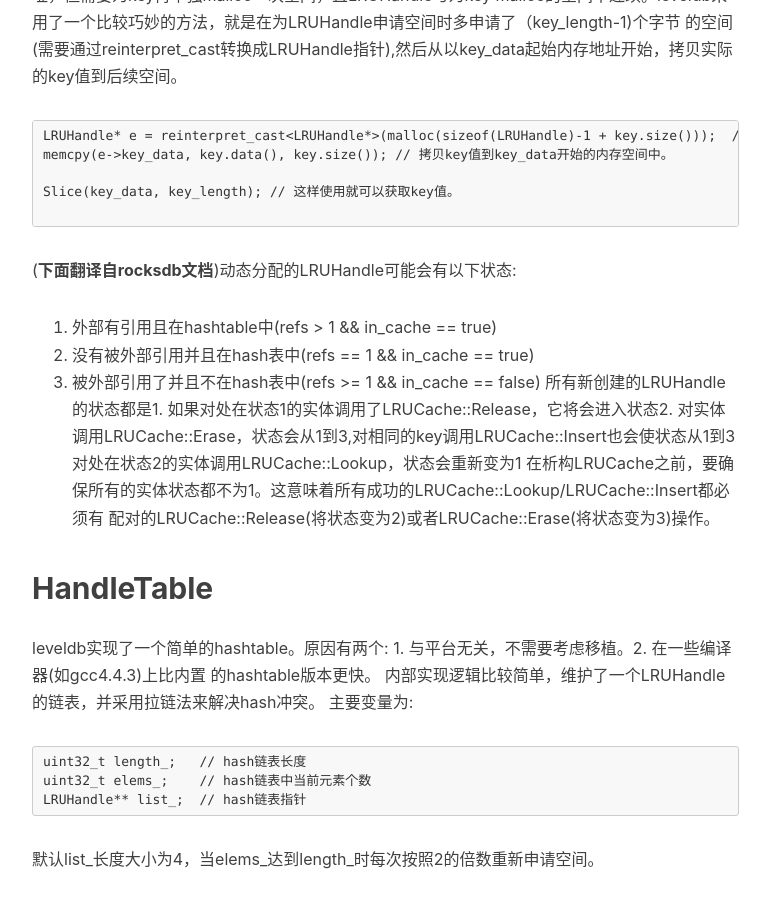
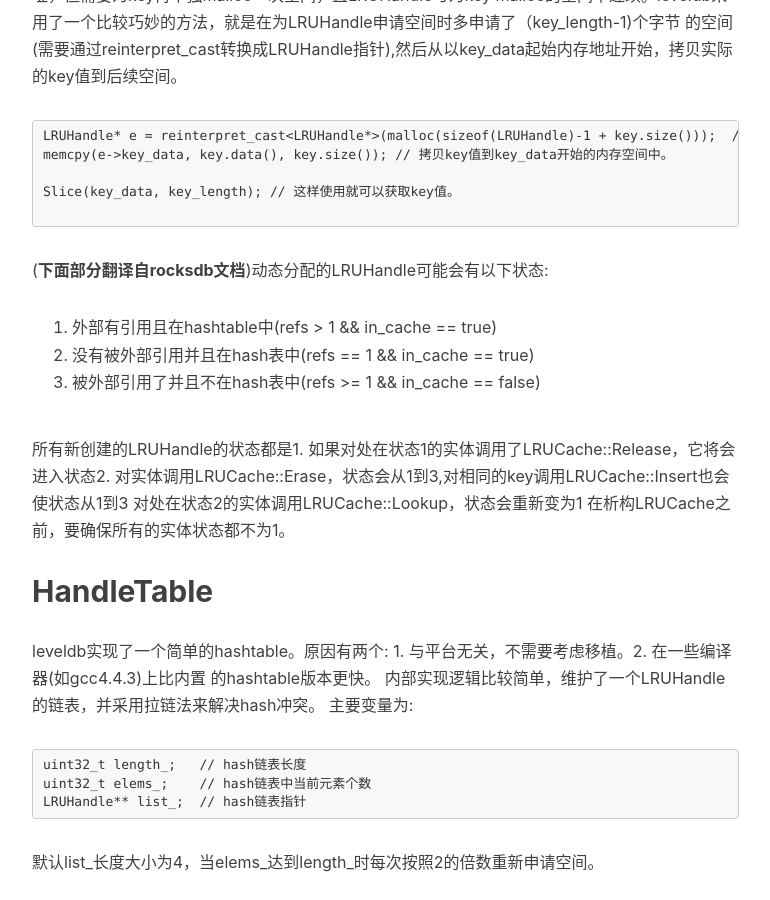
Before and after one commit to gao-xiao-long/gao-xiao-long.github.io, a Jekyll site: the page built from _posts/2016-05-13-leveldb-cache.markdown, in a window 1280 px wide and 900 px high, scrolled down 1415 px. Shown: the whole window, without its empty margins (233-1003 px from the left). Built offline with Jekyll 4.4.1, drawn with Linux system fonts in a browser that asks for light colours; nearby versions of some CDN libraries; comment, search, counter and statistics services are not loaded.

Commit message:
new content

````diff
--- a/_posts/2016-05-13-leveldb-cache.markdown
+++ b/_posts/2016-05-13-leveldb-cache.markdown
@@ -60,15 +60,16 @@ Slice(key_data, key_length); // 这样使用就可以获取key值。
 
 ```
 
-(**下面翻译自rocksdb文档**)动态分配的LRUHandle可能会有以下状态:
+(**下面部分翻译自rocksdb文档**)动态分配的LRUHandle可能会有以下状态:
+
 1. 外部有引用且在hashtable中(refs >  1 && in_cache == true)
 2. 没有被外部引用并且在hash表中(refs == 1 && in_cache == true)
 3. 被外部引用了并且不在hash表中(refs >= 1 && in_cache == false)
+
 所有新创建的LRUHandle的状态都是1. 如果对处在状态1的实体调用了LRUCache::Release，它将会进入状态2.
 对实体调用LRUCache::Erase，状态会从1到3,对相同的key调用LRUCache::Insert也会使状态从1到3
 对处在状态2的实体调用LRUCache::Lookup，状态会重新变为1
-在析构LRUCache之前，要确保所有的实体状态都不为1。这意味着所有成功的LRUCache::Lookup/LRUCache::Insert都必须有
-配对的LRUCache::Release(将状态变为2)或者LRUCache::Erase(将状态变为3)操作。
+在析构LRUCache之前，要确保所有的实体状态都不为1。
 
 
 
````
